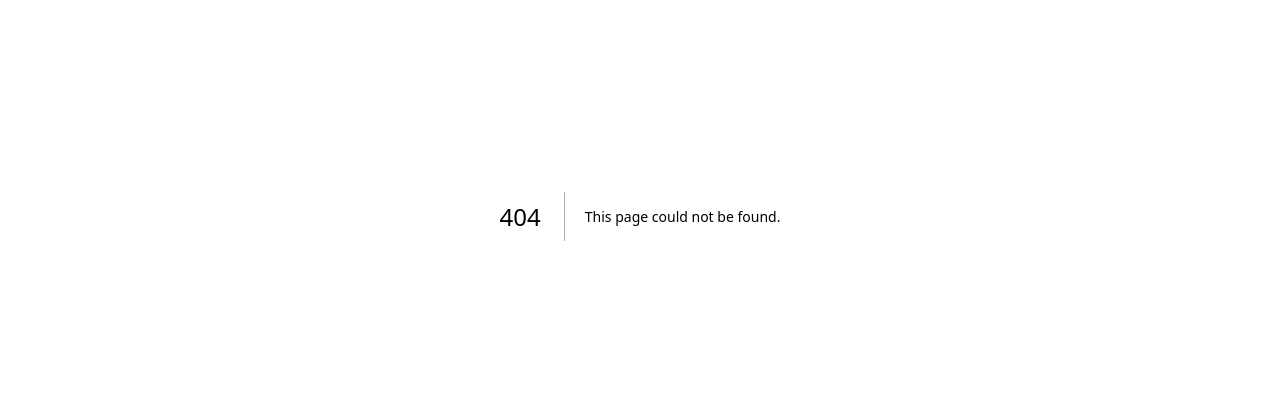
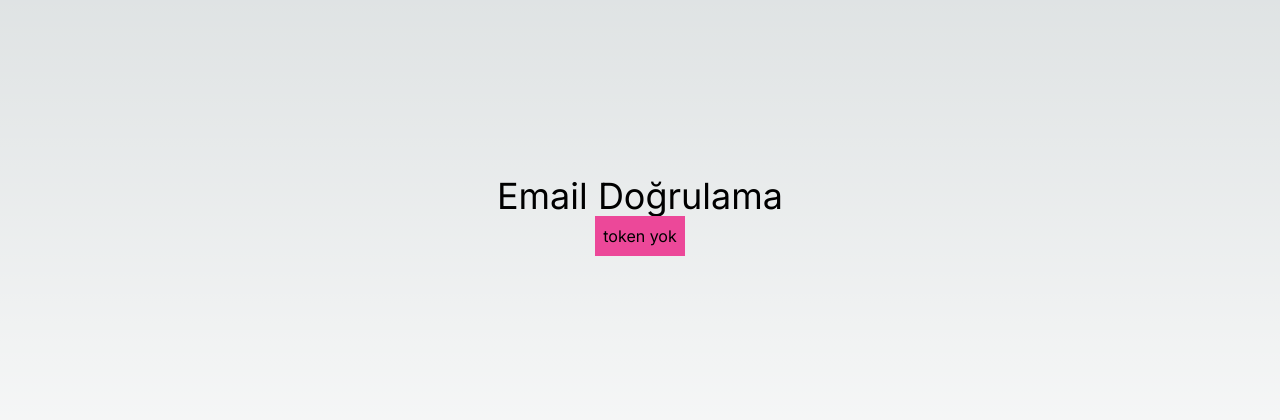
Before and after one commit to BEYZAASLAN/next-login, a Next.js app: page /verifymail in a window 1280 px wide. Before the commit this address had no page. Shown: the part 184-604 px from the top of the page. Built offline with nearby package versions, Linux system fonts and the light colour scheme.

Commit message:
Create page.tsx

```diff
--- /dev/null
+++ b/src/app/verifymail/page.tsx
@@ -0,0 +1,58 @@
+"use client"
+import  React,{useEffect, useState} from "react";
+import axios from "axios";
+import Link from "next/link";
+
+
+export default function VerifyEmailPage(){
+
+    const [token,setToken]=useState("");
+    const [verificationCode,setVerificationCode]=useState(false);
+    const [error,setError]=useState(false);
+
+    const verifyUserEmail=async()=>{
+        try{
+            await axios.post("/api/users/verifymail", {token});
+            setVerificationCode(true);
+        }catch(error:any){
+            setError(true);
+            console.log( error.response.data);
+        }
+    }
+    useEffect(() => {
+        const urlToken = window.location.search.split("=")[1];
+        setToken(urlToken || "" )
+    }, [token]);
+
+    useEffect(() => {
+        if(token.length>0){
+            verifyUserEmail();
+        }
+    }, []);
+
+
+
+    return(
+        <div className="flex flex-col items-center justify-center min-h-screen py-2">
+            <h1 className="text-4xl">Email Doğrulama</h1>
+            <h2 className="p-2 bg-pink-500 text-black" >{token ?`${token}`:"token yok "}</h2>
+            {
+                verificationCode &&(
+                    <div>
+                        <h2 className="text-2xl">Email Doğrulama</h2>
+                        <Link href="/login">
+                            Giriş Yap
+                        </Link>
+                    </div>
+                )
+            }
+            {
+                error && (
+                    <div>
+                        <h2 className="text-black text-2xl bg-red-700">Error</h2>
+                    </div>
+                )
+            }
+        </div>
+    )
+}
```
